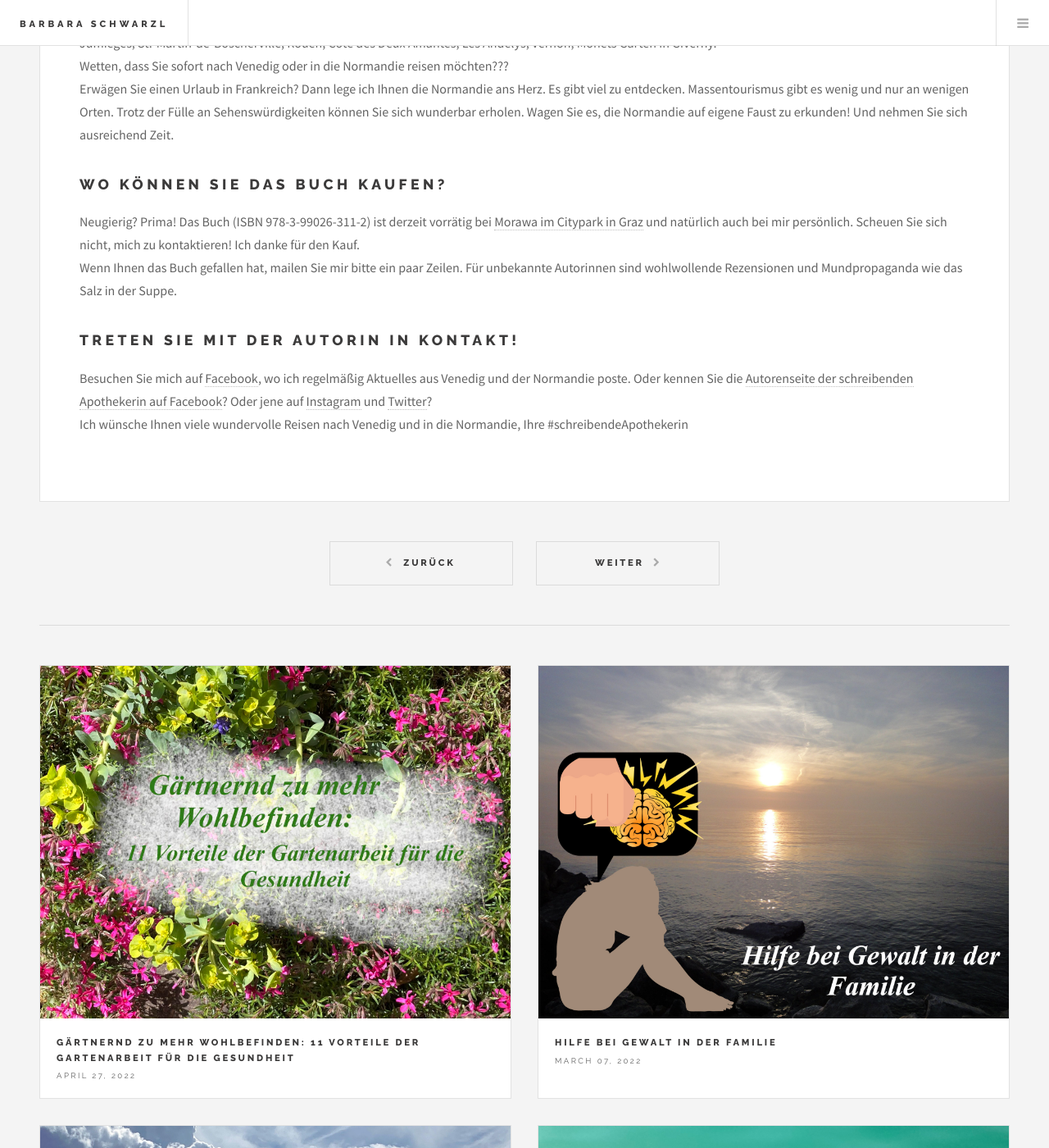
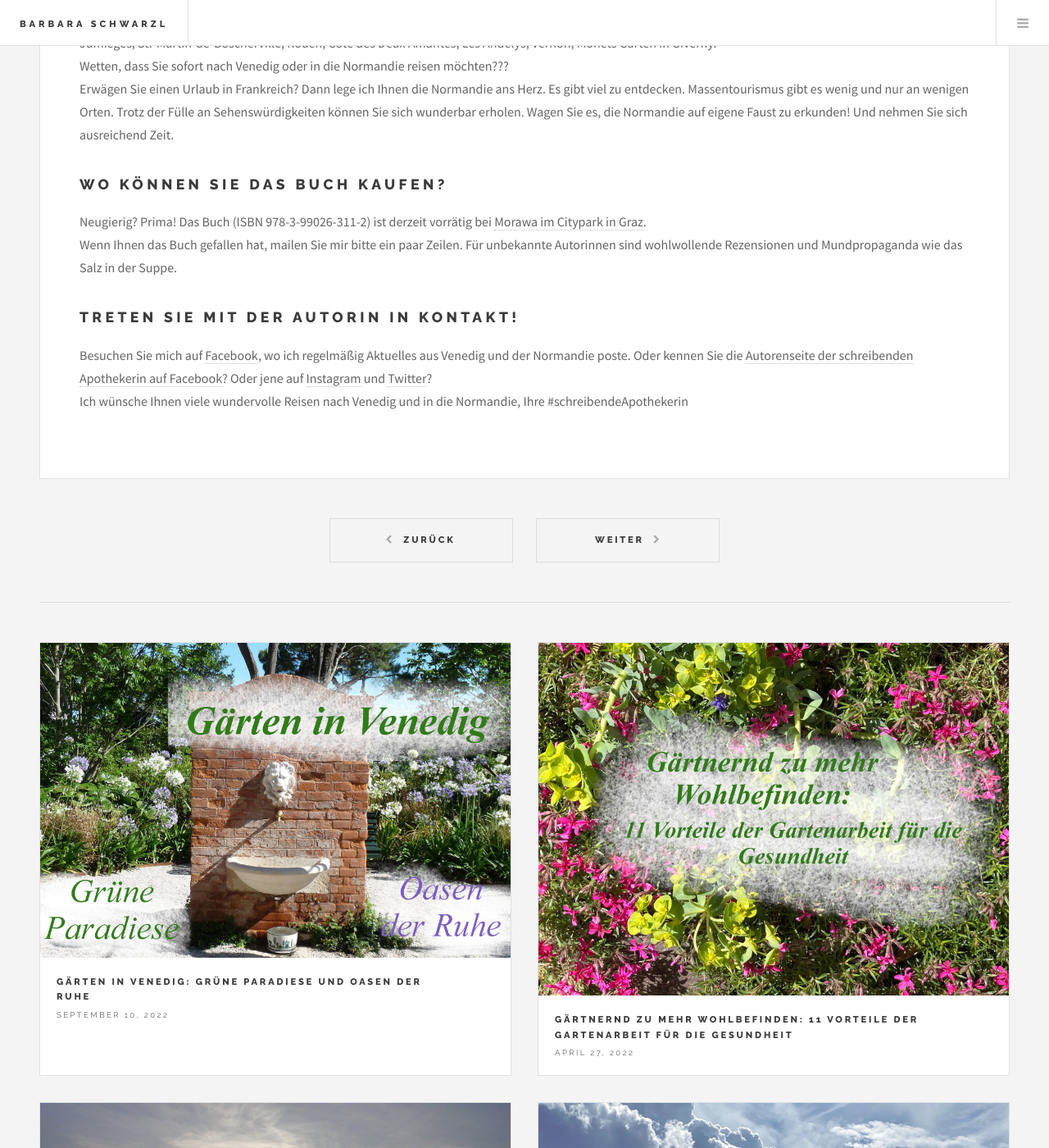
Before and after one commit to bschwarzl/bschwarzl.github.io, a Jekyll site: the page built from _books/2012-03-14-alles-anders.markdown, in a window 1280 px wide and 1400 px high, scrolled down 3682 px. Shown: the whole window at 82% size. Built offline with Jekyll 4.4.1, drawn with Linux system fonts in a browser that asks for light colours; some of the changed lines change nothing that is shown; some of the changed text lies outside the part shown.

Commit message:
Update for webiste

```diff
--- a/_books/2012-03-14-alles-anders.markdown
+++ b/_books/2012-03-14-alles-anders.markdown
@@ -52,7 +52,7 @@ Alençon, Carrouges, Château d´O, Camembert, Falaise, Saint-Lô, Balleroy, Cae
 
 ## Wo können Sie das Buch kaufen?
 
-Neugierig? Prima! Das Buch (ISBN 978-3-99026-311-2) ist derzeit vorrätig bei [Morawa im Citypark in Graz] [morawa im Citypark in Graz] und natürlich auch bei mir persönlich. Scheuen Sie sich nicht, mich zu kontaktieren! Ich danke für den Kauf. <br> Wenn Ihnen das Buch gefallen hat, mailen Sie mir bitte ein paar Zeilen. Für unbekannte Autorinnen sind wohlwollende Rezensionen und Mundpropaganda wie das Salz in der Suppe.
+Neugierig? Prima! Das Buch (ISBN 978-3-99026-311-2) ist derzeit vorrätig bei [Morawa im Citypark in Graz] [morawa im Citypark in Graz].<br> Wenn Ihnen das Buch gefallen hat, mailen Sie mir bitte ein paar Zeilen. Für unbekannte Autorinnen sind wohlwollende Rezensionen und Mundpropaganda wie das Salz in der Suppe.
 
 
 ## Treten Sie mit der Autorin in Kontakt!
--- /dev/null
+++ b/_posts/2022-09-10-Gaerten-in-Venedig-Gruene-Paradiese-und-Oasen-der-Ruhe.markdown
@@ -0,0 +1,106 @@
+---
+layout: post
+title:  "Gärten in Venedig: Grüne Paradiese und Oasen der Ruhe"
+categories:
+image: /images/VE_Gaerten.jpeg
+---
+
+
+<br>
+Sightseeing ist anstrengend, besonders in Venedig. Nur kurz in einem grünen Paradies, in einer Oase der Ruhe entspannen und die Seele baumeln lassen? Dieser Wunsch ist erfüllbar, denn auch in Venedig gibt es Gärten. Viele liegen verborgen hinter Palastmauern. Einige geheime Gärten können Sie in exklusiven Führungen besichtigen, andere wiederum als MuseumsbesucherIn oder Hotelgast.
+In diesem Blogartikel stelle ich Ihnen weniger verborgene Gärten und öffentliche Parks in Venedig vor. Wetten, dass Sie an dem einen oder anderen schon einmal vorbeigegangen sind??
+
+
+
+Ich bin *Barbara Schwarzl, die schreibende Apothekerin* mit unersättlicher Reiselust und Autorin von Reisebüchern. Ich kenne Venedig sehr gut und freue mich, wenn ich Sie an meinem Wissen teilhaben lassen darf.<br>
+
+
+
+## Grüne Paradiese in der Serenissima: <br>
+
+1. Waren Sie schon einmal im **Giardino Papadopoli**? Er liegt nur einen Steinwurf von der Piazzale Roma, der Endstation der Busse und neuerdings auch der Straßenbahn, entfernt. Direkt hinter den Kiosken verbirgt sich ein grünes Paradies. Genießen Sie den Schatten der Bäume, lustwandeln Sie zwischen Steinfiguren und starten Sie Ihren nächsten Aufenthalt in Venedig völlig entspannt.
+Ein Abstecher lohnt sich nicht nur zur An- und Abreise, denn der Giardino Papadopoli ist nicht weit von der Frari-Kirche oder der Scuola Grande di San Rocco entfernt.<br>
+
+2. Wenn Sie mit dem Zug nach Venedig reisen, folgen Sie vermutlich dem Menschenstrom vom Bahnhof Santa Lucia Richtung Rialto bzw. San Marco. Bevor Sie den Ponte delle Guglie überqueren, befindet sich linker Hand ein wenig versteckt der **Parco Savorgnan**. Kleine Kinder werden sich über Karussell, Rutschen, Schaukeln und Wippen freuen.
+
+3. In unmittelbarer Nähe zum Bahnhof liegt der **Giardino Mistico dei Carmelitani Scalzi**. Er soll sehr schön sein. Ich gestehe, eine Besichtigung gelang mir bislang nicht. Der Eingang befindet sich vermutlich im Klosterladen links von der Chiesa Santa Maria di Nazareth. Dort können Sie den Melissengeist der Karmeliterinnen kaufen, sofern Sie mehr Glück als ich mit den Öffnungszeiten haben.
+
+4. Wussten Sie, dass sich ein grünes Paradies direkt hinter der Piazza San Marco befindet? Die **Giradini Reali** sind wieder öffentlich zugänglich. In keinem anderen öffentlichen Park in Venedig blüht es so prächtig.<br>
+Gehen Sie von der Piazza San Marco bei den Ramschbuden vorbei Richtung Bootsanleger San Marco und gehen Sie durch das schmiedeeiserne Tor. Genießen Sie die Ruhe im Herzen Venedigs. Das Foto, das diesen Blogartikel einleitet, habe ich dort aufgenommen.
+
+5. Eine andere Möglichkeit, den Touristenmassen rund um San Marco zu entfliehen, ist ein Spaziergang entlang der Riva degli Schiavoni und weiter an der Riva dei Sette Martiri. Dort finden Sie den kleinen **Giardino della Marinaressa**.
+
+6. Nur ein kleines Stück weiter liegen die **Giardini della Biennale**, die mit ihren Pavillons zu den Öffnungszeiten der Biennale zum Eintrittspreis zugänglich sind.
+
+7. Oder Sie spazieren durch die angrenzenden **Giardini Publici**, der größten Gartenanlage Venedigs. Lustwandeln Sie zwischen Steinfiguren und genießen Sie die grandiose Aussicht auf den Lido oder entspannen Sie in einer lauschigen Nische. Zur Rosenblüte ist der Park besonders schön.
+
+8. Lust auf einen Kaffee im Grünen? Dann sollten Sie sich das **Caffè La Serra** in der Via Giuseppe Garibaldi, gleich in der Nähe der Giardini della Biennale und der Giardini Publici, auch Napoleonici genannt, anschauen. Es befindet sich in einem alten Glashaus. Ob drinnen oder draußen im Garten: Kaffee trinken, sich stärken, Seele baumeln lassen und Pflanzen bestaunen. Wie klingt das?
+
+9. Noch schöner und nobler mit atemberaubender Aussicht auf den Canal Grande können Sie Ihren Drink im **Giardino Segreto di Ca Nigra**, der zum Hotel Ca 'Nigra Lagoon Resort gehört, einnehmen.
+
+10. Interessieren Sie sich für Kunstgegenstände aus dem 17. und 18. Jahrhundert? Solche Exponate finden Sie im Museo del Settecento in der **Ca' Rezzonico**. Als MuseumsbersucherIn können Sie im schönen Garten mit reichem Buchsbaumbestand spazieren.
+
+11. Ähnliches gilt für die **Fondazione Querini Stampalia**. Sie ist in einem wunderschönen und sehr gut erhaltenen Palast am Campo Santa Maria Formosa untergebracht. Den Garten, die Area Carlo Scarpa, können Sie im Rahmen des Museumsbesuch besichtigen. Allerdings ist er sehr klein.
+
+
+
+## Bäume auf Plätzen Venedigs? <br>
+
+Die gibt es durchaus. Einfach Augen offenhalten! Lassen Sie sich wie die Venezianer auf einer schattigen Bank oder besser gleich in einer Bar nieder. Ab Mitte des Nachmittags sind die Campi sehr belebt. Kinder spielen Ball, fahren Rad oder tollen herum und die Erwachsenen diskutieren angeregt miteinander.<br>
+
+# Meine Lieblingsplätze sind: <br>
+
+Campo San Polo <br>
+Campo San Giacomo dell` Orio: Er trägt den Lorbeerbaum im Namen. 😉 <br>
+Campo Santa Maria Formosa <br>
+Campo Santa Margherita <br>
+Campo SS. Giovanni e Paolo <br>
+
+
+
+## Grüne Paradiese, Oasen der Ruhe auf den Inseln: <br>
+
+Diese sind gut mit den Vaporetti erreichbar. Da sie nicht so häufig angelaufen werden, müssen Sie ausreichend Zeit einplanen. Deswegen sind die Inseln für Tagesbesucher eher uninteressant. <br>
+
+1. **San Servolo** liegt vor den Toren der Riva Schiavonni. In nur fünf Minuten gelangen Sie mit der Linie 20 im Stundentakt dorthin.
+Die Insel hat eine dunkle Vergangenheit, von der das Museo del Manicomio eindrucksvoll erzählt: Wie menschenunwürdig psychisch Kranke bis in die 1970er Jahre auf der Insel behandelt worden sind. Heute befindet sich keine psychiatrische Klinik mehr auf der Insel, sondern ein Tagungszentrum, weiters ein wundervoller Park und ein wenig versteckt sogar ein Café. <br>
+San Servolo ist eine grüne Oase der Ruhe. Der Trubel von San Marco scheint weit weg, dabei liegt er nur fünf Minuten mit dem Boot entfernt.
+
+2. Die Friedhofsinsel **San Michele** liegt mit dem Vaporetto am Weg nach Murano, Burano und Torcello. Es ist dort angenehm ruhig und wunderbar grün. Warum nicht einen kurzen Zwischenstopp einlegen?
+
+3. Der **Lido** ist mit seinen Privatgärten eine grüne Insel. Natürlich gibt es dort auch öffentliche Parks. Abseits des Sommers ist der langgezogene Strand eine Oase der Ruhe und für mich eine willkommene Abwechslung zur belebten Stadt Venedig.
+
+4. Die Nachbarinsel **Pellestrina** können Sie mit dem Bus Nummer 11 vom Bootsanleger am Lido und mit der Fähre erreichen. Ich empfehle die Erkundung mit dem Rad.<br>
+Pellestrina ist eine ruhige Fischerinsel. Auf der einen Seite liegt die Lagune, auf der anderen Seite das Meer. Dort erwartet Sie absolute Ruhe. Der letzte Zipfel der Insel ist mit Büschen und Bäumen bewachsen. Wenn Sie sich dort hindurchwagen, können Sie über Dünen zum Meer klettern.
+
+5. **Torcello** ist eine kleine, aber grüne Insel. Wer dorthin kommt, will üblicherweise die Basilika Santa Maria Assunta mit ihren venezianisch-byzantischen Mosaiken und den Campanile besichtigen. In der Nebensaison steht die Chance auf eine Oase der Ruhe sehr gut. <br>
+
+
+Venedig bietet so viel mehr als die üblichen Touristenmagnete. Sehnen Sie sich nach einer Erkundung Venedigs abseits der Trampelpfade? Die beschreibe ich eindrucksvoll in meinem Roman [Alles anders. Auf Umwegen angekommen] [alles anders. auf umwegen angekommen]. (Aktuell ist er nur bei [Morawa im Citypark] [morawa im citypark] Graz erhältlich.) <br>
+Einen Garten zu besuchen ist schön, aber auch ihn zu umsorgen. Darüber spreche ich in meinem Blogartikel [Gärtnernd zu mehr Wohlbefinden] [gärtnernd zu mehr wohlbefinden].<br>
+Habe ich Ihre Reiselust geweckt? Wie wäre es mit einer (Kopf)Reise ins [Baltikum] [baltikum] oder in die [Dominikanische Republik] [dominikanische republik]?<br>
+Verreisen Sie auch gerne in die Untiefen der Seele? Fein, da hätte ich weitere Buchtipps von mir: [Nicht ohne meine Schatulle] [nicht ohne meine schatulle], [Dreierblues] [dreierblues] und [Spurensuche. Diagnose Schizophrenie] [spurensuche. diagnose schizophrenie].
+
+
+Viel Spaß beim Lesen, Reisen und Gartln. Bleiben Sie gesund! <br>
+Ihre schreibende Apothekerin <br>
+
+## P.S.: Mehr von der schreibenden Apothekerin
+
+Ich freue mich, wenn Sie weiter auf meinen Seiten schmökern. <br>
+Abonnieren Sie gerne meine Seiten auf [Facebook] [facebook] und [Instagram] [instagram], um immer am Laufenden zu sein.
+
+
+
+[spurensuche. diagnose schizophrenie]: https://barbaraschwarzl.com/spurensuche-diagnose-schizophrenie/
+[alles anders. auf umwegen angekommen]: https://barbaraschwarzl.com/alles-anders-auf-umwegen-angekommen/
+[morawa im citypark]: https://www.morawa.at/about/stores/storeDetail/CP-artcStore/Morawa-Citypark-Graz
+[gärtnernd zu mehr wohlbefinden]: https://barbaraschwarzl.com/2022/04/27/Gaertnernd-zu-mehr-Wohlbefinden-11-Vorteile-der-Gartenarbeit-fuer-die-Gesundheit.html
+[nicht ohne meine schatulle]: https://barbaraschwarzl.com/nicht-ohne-meine-schatulle/
+[normandie]: https://barbaraschwarzl.com/alles-anders-auf-umwegen-angekommen/
+[baltikum]: https://barbaraschwarzl.com/reise-quer-durch-estland-lettland-und-litauen/
+[dominikanische republik]: https://barbaraschwarzl.com/dreierblues/
+[dreierblues]: https://barbaraschwarzl.com/dreierblues/
+[facebook]: https://www.facebook.com/schreibendeApothekerin
+[twitter]: https://twitter.com/BuchSchwarzl
+[instagram]: https://www.instagram.com/schreibendeapothekerin/
```
Also changed, not shown: images/VE_Gaerten.jpeg (added).
